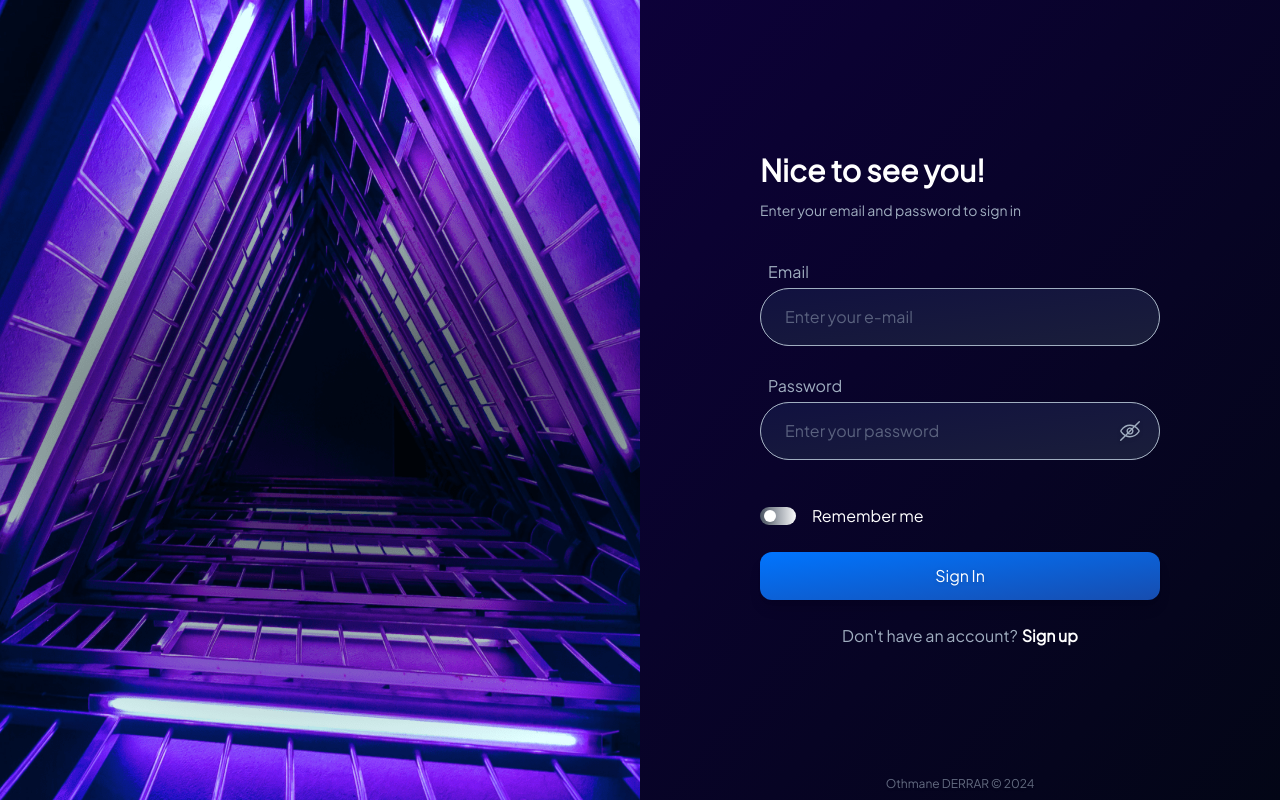
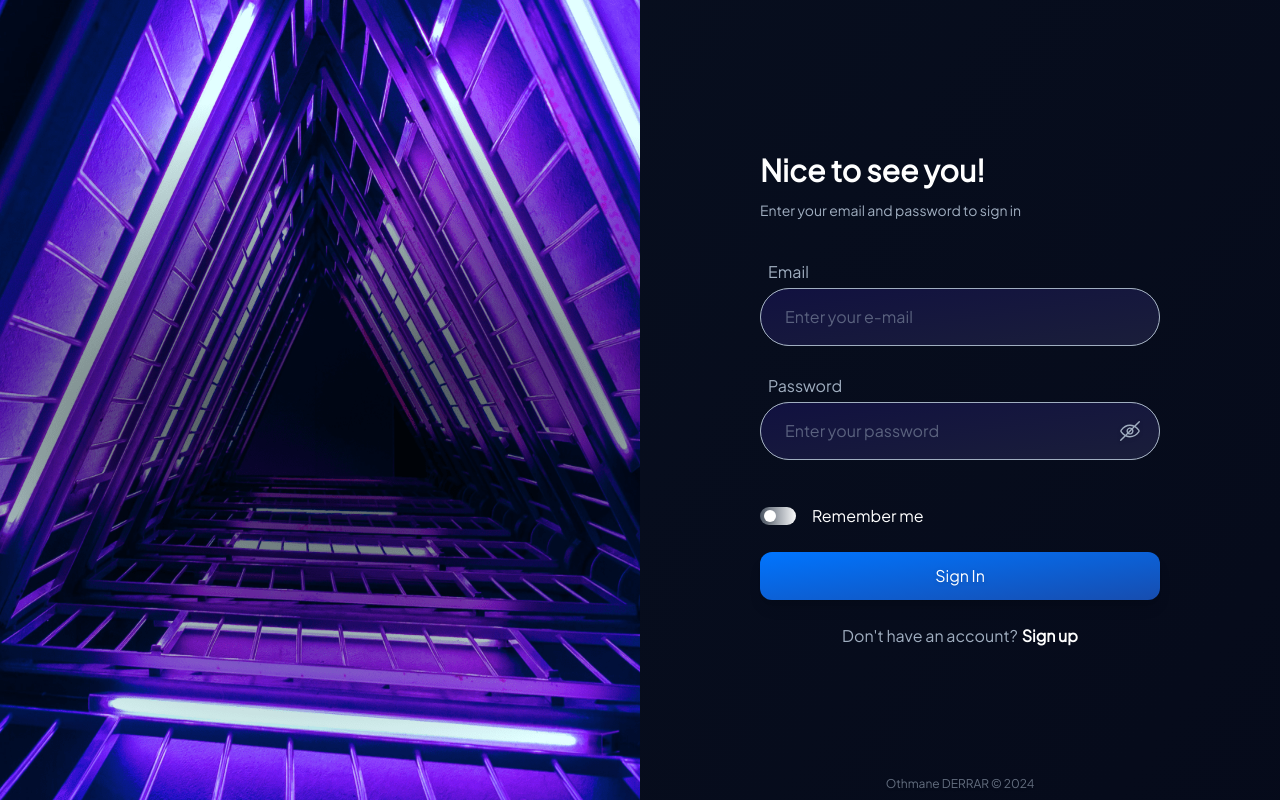
Before and after one commit to OthDr/dot-dashboard, a React (Create React App) app: page /sign-in in a window 1280 px wide. Built offline with nearby package versions, Linux system fonts and the light colour scheme.

Commit message:
animated gradient

```diff
--- a/src/index.css
+++ b/src/index.css
@@ -22,9 +22,7 @@ body {
   font-family: 'Plus Jakarta Sans';
 }
 
-#gradientH1 {
-
-}
+#gradientH1 {}
 
 
 
@@ -61,9 +59,31 @@ input[type="number"] {
 input:-webkit-autofill,
 input:-webkit-autofill:hover,
 input:-webkit-autofill:focus,
-input:-webkit-autofill:active{
-    -webkit-box-shadow: 0 0 0 30px #16183D inset !important;
+input:-webkit-autofill:active {
+  -webkit-box-shadow: 0 0 0 30px #16183D inset !important;
 }
-input:-webkit-autofill{
+
+input:-webkit-autofill {
   -webkit-text-fill-color: #A0AEC0 !important;
 }
+
+.auth-bg {
+  background: linear-gradient(-55deg, #030414, #091222);
+  background-size: 400% 400%;
+  animation: gradient 5s ease infinite;
+  height: 100vh;
+}
+
+@keyframes gradient {
+  0% {
+    background-position: 0% 50%;
+  }
+
+  50% {
+    background-position: 100% 50%;
+  }
+
+  100% {
+    background-position: 0% 50%;
+  }
+}
--- a/src/scenes/auth/SignIn.tsx
+++ b/src/scenes/auth/SignIn.tsx
@@ -51,7 +51,7 @@ const SignIn: React.FC = () => {
                 </div>
             </div>
 
-            <div className="relative w-full p-4 lg:p-0 lg:w-1/2 flex flex-col items-center justify-center  bg-gradient-to-br from-darkestPurple1 to-darkestPurple2">
+            <div className="relative w-full p-4 lg:p-0 lg:w-1/2 flex flex-col items-center justify-center auth-bg">
                 <form
                     className='w-full md:w-[400px] space-y-2 md:space-y-6 animate-slowfade2'
                     onSubmit={formik.handleSubmit}
--- a/src/scenes/auth/SignUp.tsx
+++ b/src/scenes/auth/SignUp.tsx
@@ -51,7 +51,7 @@ const SignUp: React.FC = () => {
                 </div>
             </div>
 
-            <div className="relative w-full p-4 lg:p-0 lg:w-1/2 flex flex-col items-center justify-center  bg-gradient-to-br from-darkestPurple1 to-darkestPurple2">
+            <div className="relative w-full p-4 lg:p-0 lg:w-1/2 flex flex-col items-center justify-center auth-bg">
                 <form
                     className='w-full md:w-[400px] space-y-2 md:space-y-6 animate-slowfade2'
                     onSubmit={formik.handleSubmit}
```
